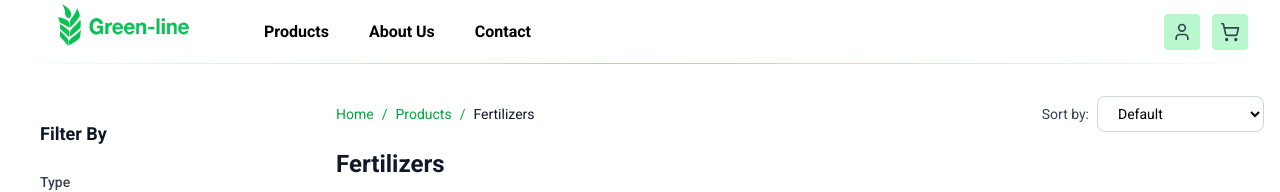
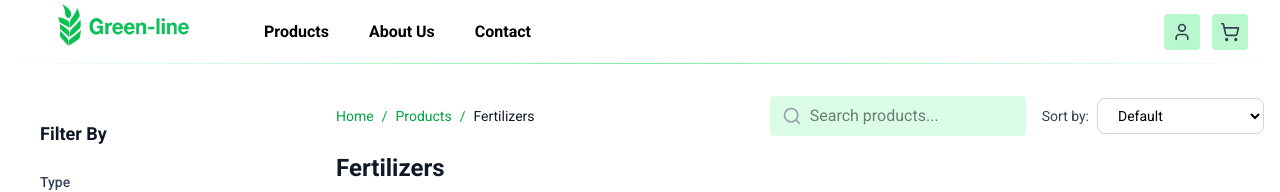
Before and after one commit to mohamed-samir-dev/Greenline, a Next.js app: page /products in a window 1280 px wide. Shown: the top 192 px of the page. Built offline with nearby package versions, Linux system fonts and the light colour scheme; no server answers; the database is empty.

Commit message:
feat: update ProductHeader with improved search and filter functionality

```diff
--- a/components/products/products-list/ProductHeader.tsx
+++ b/components/products/products-list/ProductHeader.tsx
@@ -1,4 +1,6 @@
 import Link from 'next/link';
+import { Search } from 'lucide-react';
+import { useSearch } from '@/contexts';
 
 interface ProductHeaderProps {
   sortBy: string;
@@ -6,6 +8,7 @@ interface ProductHeaderProps {
 }
 
 export const ProductHeader = ({ sortBy, onSortChange }: ProductHeaderProps) => {
+  const { searchQuery, setSearchQuery } = useSearch();
   return (
     <>
       {/* Breadcrumb and Sort */}
@@ -16,6 +19,17 @@ export const ProductHeader = ({ sortBy, onSortChange }: ProductHeaderProps) => {
           <Link href="/products" className="text-green-600 hover:text-green-700">Products</Link>
           <span className="mx-2 text-green-600">/</span>
           <span className="text-gray-900">Fertilizers</span>
+        </div>
+        <div className="flex items-center gap-4">
+          <div className="relative">
+            <input
+              type="text"
+              placeholder="Search products..."
+              value={searchQuery}
+              onChange={(e) => setSearchQuery(e.target.value)}
+              className="bg-green-100 border-0 rounded px-4 py-2 pl-10 w-64 text-black focus:outline-none focus:ring-2 focus:ring-green-500"
+            />
+            <Search className="absolute left-3 top-2.5 h-5 w-5 text-gray-400" />
           </div>
           <div className="flex items-center gap-2">
             <label className="text-sm text-gray-700">Sort by:</label>
@@ -31,6 +45,7 @@ export const ProductHeader = ({ sortBy, onSortChange }: ProductHeaderProps) => {
             </select>
           </div>
         </div>
+      </div>
 
       <h2 className="text-2xl font-bold text-gray-900 mb-6">Fertilizers</h2>
     </>
```
Lines whose indentation alone changed are shown as unchanged.
